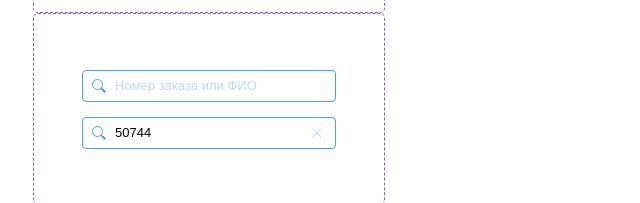
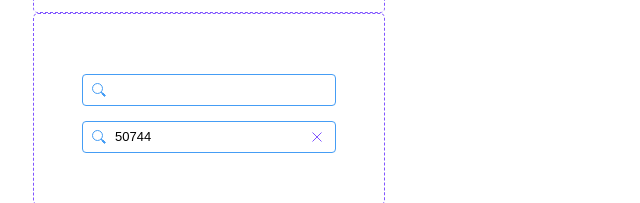
Before and after one commit to BVyacheslav/admin-panel, a React (Create React App) app: page / in a window 1280 px wide. Shown: the part 387-590 px from the top of the page, without its empty margins (271-911 px from the left). Built offline with nearby package versions, Linux system fonts and the light colour scheme.

Commit message:
Реализован input search

```diff
--- a/src/App.js
+++ b/src/App.js
@@ -1,4 +1,5 @@
 import { InputWithLabel } from "./components/InputWithLabel/InputWithLabel";
+import { Input } from "./components/Input/Input";
 
 import "./style/reset.css";
 import "./style/input.css";
@@ -28,52 +29,8 @@ function App() {
       </div>
 
       <div class="wrapper__search-bar">
-        <div class="search-bar">
-          <div class="search-bar__input-wrapper">
-            <svg
-              class="search-bar__icon"
-              viewBox="0 0 16 16"
-              fill="none"
-              stroke="#459DF5"
-              xmlns="http://www.w3.org/2000/svg"
-            >
-              <path d="M10.036 10.036a5 5 0 1 0-7.071-7.072 5 5 0 0 0 7.07 7.072Zm0 0L14 14m0 0 .5-.5-3-3M14 14l-.5.5-3-3" />
-            </svg>
-            <input
-              class="search-bar__input"
-              placeholder="Номер заказа или ФИО"
-            />
-          </div>
-        </div>
-
-        <div class="search-bar">
-          <div class="search-bar__input-wrapper">
-            <svg
-              class="search-bar__icon"
-              viewBox="0 0 16 16"
-              fill="none"
-              stroke="#459DF5"
-              xmlns="http://www.w3.org/2000/svg"
-            >
-              <path d="M10.036 10.036a5 5 0 1 0-7.071-7.072 5 5 0 0 0 7.07 7.072Zm0 0L14 14m0 0 .5-.5-3-3M14 14l-.5.5-3-3" />
-            </svg>
-            <input
-              class="search-bar__input"
-              value="50744"
-              placeholder="Номер заказа или ФИО"
-            />
-            <button class="search-bar__delete">
-              <svg
-                viewBox="0 0 16 16"
-                fill="none"
-                stroke="#BAD8F5"
-                xmlns="http://www.w3.org/2000/svg"
-              >
-                <path d="M12.5 3.5L3.5 12.5M3.5 3.5L12.5 12.5" fill="none" />
-              </svg>
-            </button>
-          </div>
-        </div>
+        <Input search />
+        <Input search defaultValue="50744" placeholder="Номер заказа или ФИО" />
       </div>
 
       <div class="wrapper__checkbox">
--- a/src/components/Input/Input.jsx
+++ b/src/components/Input/Input.jsx
@@ -2,14 +2,16 @@ import cx from "classnames";
 
 import { ReactComponent as DeleteIcon } from "../../icons/x-medium.svg";
 import { ReactComponent as LockedIcon } from "../../icons/locked.svg";
+import { ReactComponent as SearchIcon } from "../../icons/search.svg";
 
 import styles from "./Input.module.css";
 
-export const Input = ({ children, className, value, defaultValue, disabled, error, ...props }) => {
+export const Input = ({ children, className, value, defaultValue, disabled, error, search, ...props }) => {
 
   const inputClass = cx(styles.input, className, {
     [styles.error]: error,
     [styles.locked]: disabled,
+    [styles.search]: search,
   });
 
   return (
@@ -21,6 +23,7 @@ export const Input = ({ children, className, value, defaultValue, disabled, erro
         </button>
       )}
       {disabled && <LockedIcon className={styles.lockedIcon} />}
+      {search && <SearchIcon className={styles.searchIcon} />}
     </div>
   );
 };
--- a/src/components/Input/Input.module.css
+++ b/src/components/Input/Input.module.css
@@ -15,6 +15,10 @@
   border-radius: 4px;
   padding: 4px 25px 4px 8px;
   outline: none;
+}
+
+.search {
+  padding: 4px 25px 4px 32px;
 }
 
 .input::placeholder {
@@ -57,3 +61,11 @@
   right: 10px;
   fill: #000000;
 }
+
+.searchIcon {
+  width: 16px;
+  height: 16px;
+  position: absolute;
+  left: 9px;
+  stroke: #459df5;
+}
--- a/src/components/InputWithLabel/InputWithLabel.jsx
+++ b/src/components/InputWithLabel/InputWithLabel.jsx
@@ -3,7 +3,7 @@ import { Input } from "../Input/Input";
 
 import styles from "./InputWithLabel.module.css";
 
-export const InputWithLabel = ({ children, className, label, error, ...props }) => {
+export const InputWithLabel = ({ children, className, label, error, search, ...props }) => {
   const { value, defaultValue, disabled } = props;
 
   return (
@@ -14,6 +14,7 @@ export const InputWithLabel = ({ children, className, label, error, ...props })
         defaultValue={defaultValue}
         disabled={disabled}
         error={error}
+        search={search}
         {...props}
       />
     </label>
```
Also changed, not shown: src/components/SearchBar/SearchBar.js (deleted, +0 -8 lines), src/components/SearchBar/SearchBar.module.css (deleted).
